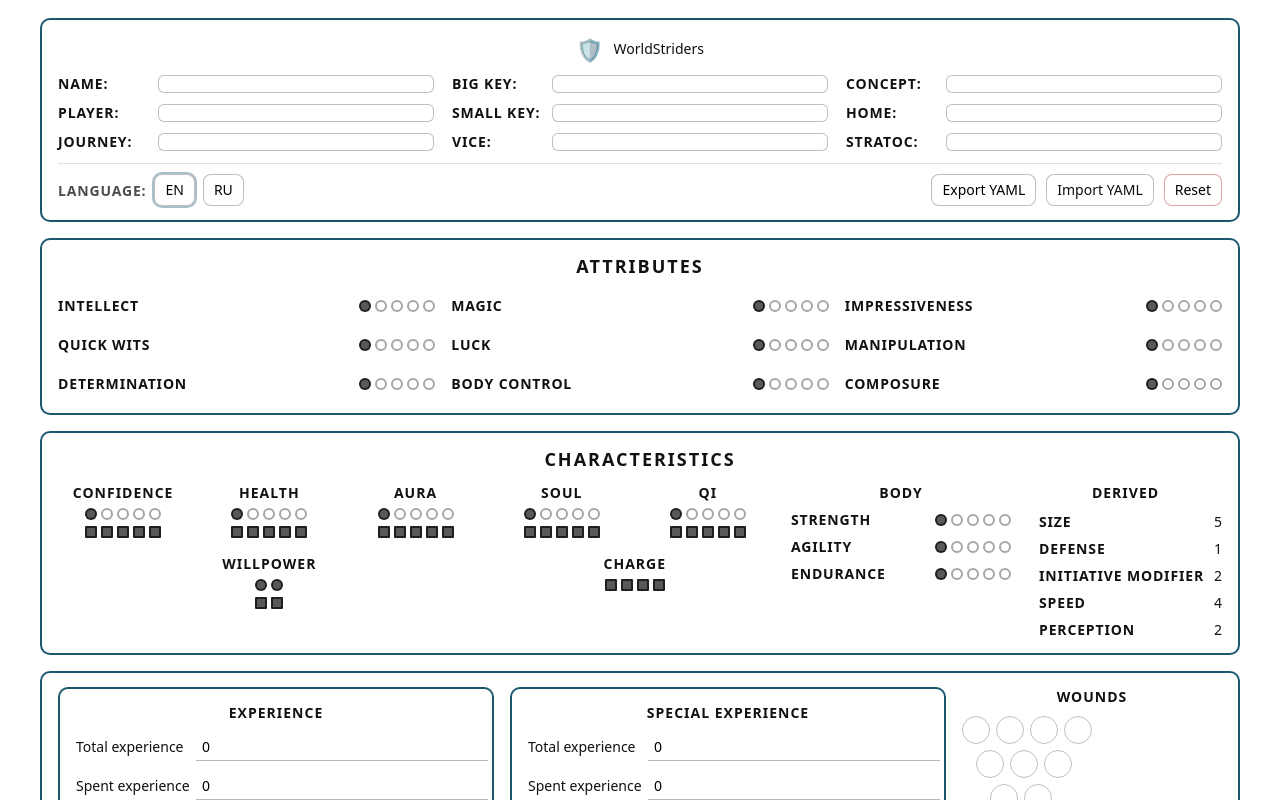
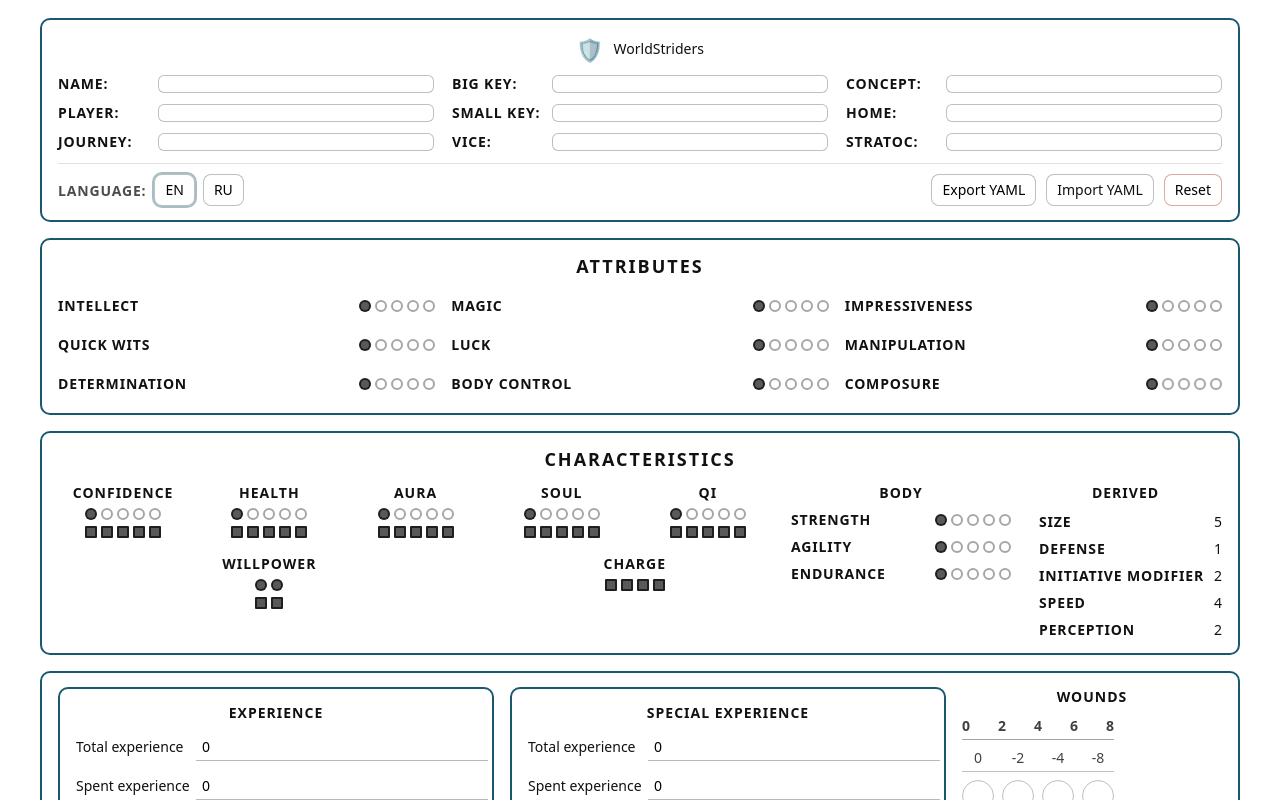
Before and after one commit to GennadiyZakharov/worldstriders-charlist, a Svelte app: page / in a window 1280 px wide. Shown: the top 800 px of the page. Built offline with nearby package versions, Linux system fonts and the light colour scheme.

Commit message:
Refactored wounds  components layout.

```diff
--- a/src/components/Wounds.svelte
+++ b/src/components/Wounds.svelte
@@ -26,6 +26,9 @@
 
     // Shape: 4,3,2,1 => 10 cells total
     const ROW_SIZES = [4, 3, 2, 1];
+    const ROW_OFFSETS = [0, 4, 7, 9];
+    const TOP_MARKS = ["0", "2", "4", "6", "8"];
+    const COLUMN_MARKS = ["0", "-2", "-4", "-8"];
 
     function clampModel() {
         // Ensure correct length and allowed values
@@ -94,13 +97,26 @@
     <div class="ws-h2">{caption}</div>
 
     <div class="tri" role="group" aria-label={caption}>
+        <div class="marks marks-top ws-text ws-strong" aria-hidden="true">
+            {#each TOP_MARKS as mark (mark)}
+                <span>{mark}</span>
+            {/each}
+        </div>
+
+        <div class="marks marks-columns ws-text" aria-hidden="true">
+            {#each COLUMN_MARKS as mark, column (column)}
+                <span style:grid-column={`${column + 1} / span 1`}>{mark}</span>
+            {/each}
+        </div>
+
         {#each ROW_SIZES as n, r}
             <div class="row">
                 {#each Array(n) as _, c (c)}
-                    {@const idx = (r === 0 ? 0 : r === 1 ? 4 : r === 2 ? 7 : 9) + c}
+                    {@const idx = ROW_OFFSETS[r] + c}
                     <button
                             type="button"
                             class="cell ws-text ws-strong"
+                            style:grid-column={`${c + 1} / span 1`}
                             disabled={readonly}
                             aria-label={`${labels.cellLabel} ${idx + 1}: ${cellLabel(wounds.marks[idx] ?? " ")}`}
                             onkeydown={(e) => onKeyDown(idx, e)}
@@ -128,27 +144,49 @@
     }
 
     .tri {
+        --cell-size: clamp(28px, 6vw, 32px);
+        --cell-gap: clamp(6px, 1.6vw, 8px);
+        --tri-width: calc((var(--cell-size) * 4) + (var(--cell-gap) * 3));
         display: grid;
-        gap: 6px;
+        gap: 8px;
         justify-items: start;
+        width: max-content;
     }
 
     .row {
         display: grid;
-        gap: 6px;
-        grid-auto-flow: column;
-        justify-content: start;
+        grid-template-columns: repeat(4, var(--cell-size));
+        gap: var(--cell-gap);
+        width: var(--tri-width);
     }
 
-    /* center the triangle by adding left padding per row */
-    .row:nth-child(1) { padding-left: 0px; }
-    .row:nth-child(2) { padding-left: 14px; }
-    .row:nth-child(3) { padding-left: 28px; }
-    .row:nth-child(4) { padding-left: 42px; }
+    .marks {
+        width: var(--tri-width);
+        color: rgba(0, 0, 0, 0.75);
+    }
+
+    .marks-top {
+        display: flex;
+        justify-content: space-between;
+        padding-bottom: 4px;
+        border-bottom: 1px solid rgba(0, 0, 0, 0.35);
+    }
+
+    .marks-columns {
+        display: grid;
+        grid-template-columns: repeat(4, var(--cell-size));
+        gap: var(--cell-gap);
+        padding-bottom: 4px;
+        border-bottom: 1px solid rgba(0, 0, 0, 0.25);
+    }
+
+    .marks-columns span {
+        text-align: center;
+    }
 
     .cell {
-        width: 28px;
-        height: 28px;
+        width: var(--cell-size);
+        height: var(--cell-size);
         border: 1px solid rgba(0, 0, 0, 0.25);
         border-radius: 999px;
         background: transparent;
@@ -164,6 +202,12 @@
         opacity: 0.7;
     }
 
+    .cell:hover:not(:disabled),
+    .cell:focus-visible {
+        border-color: rgba(0, 0, 0, 0.5);
+        outline: none;
+    }
+
     .legend {
         display: grid;
         gap: 4px;
```
Also changed, not shown: 1 other file (tests, documents, lock files or other folders).
